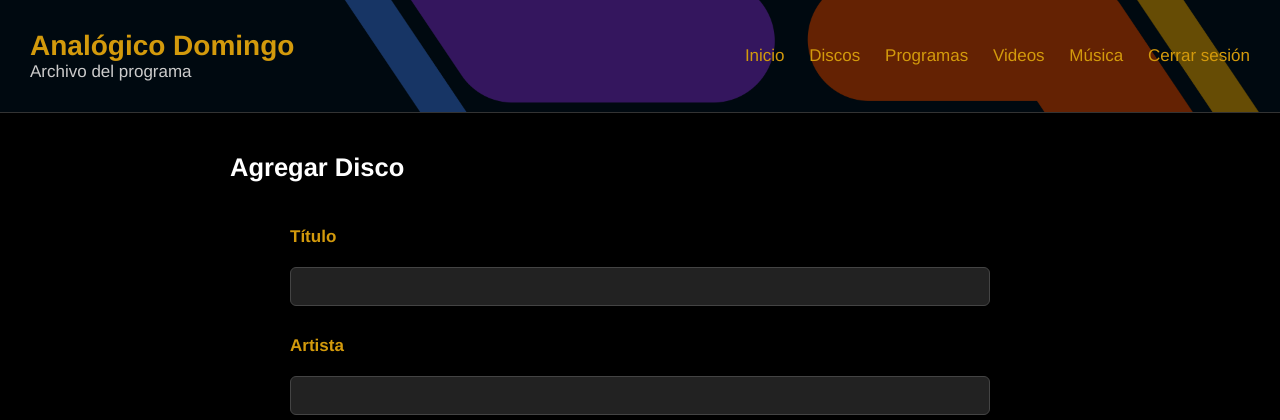
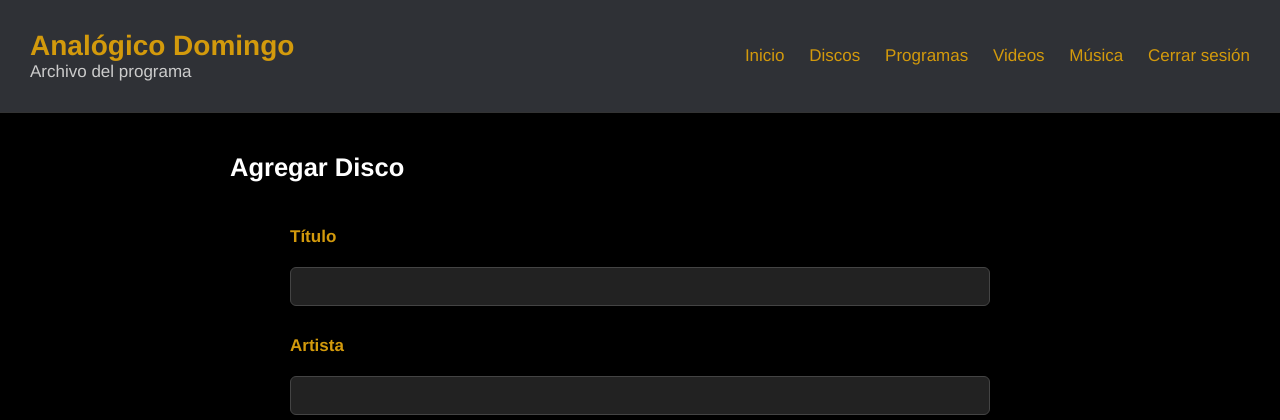
Before and after one commit to tut1n0/Analogico-Domingo, a FastAPI app: page /discos/nuevo in a window 1280 px wide. Shown: the top 420 px of the page. Run offline with FastAPI, Linux system fonts and the light colour scheme; a user stored in the database is signed in; data that the repository does not hold is empty; some libraries are stand-ins or nearby versions.

Commit message:
cambios en el header

```diff
--- a/static/css/style.css
+++ b/static/css/style.css
@@ -36,7 +36,7 @@ header::before {
     content: '';
     position: absolute;
     inset: 0;
-    background: rgba(0, 0, 0, 0.6);
+    background: #2f3136;
 }
 
 header > * {
--- a/templates/base.html
+++ b/templates/base.html
@@ -9,7 +9,7 @@
 
     <title>Analógico Domingo</title>
 
-    <link rel="stylesheet" href="/static/css/style.css?v=7">
+    <link rel="stylesheet" href="/static/css/style.css?v=8">
     <link rel="icon" type="image/svg+xml" href="/static/favicon.svg">
 
 <script async src="https://www.googletagmanager.com/gtag/js?id=G-GBV5G4BQG6"></script>
```
